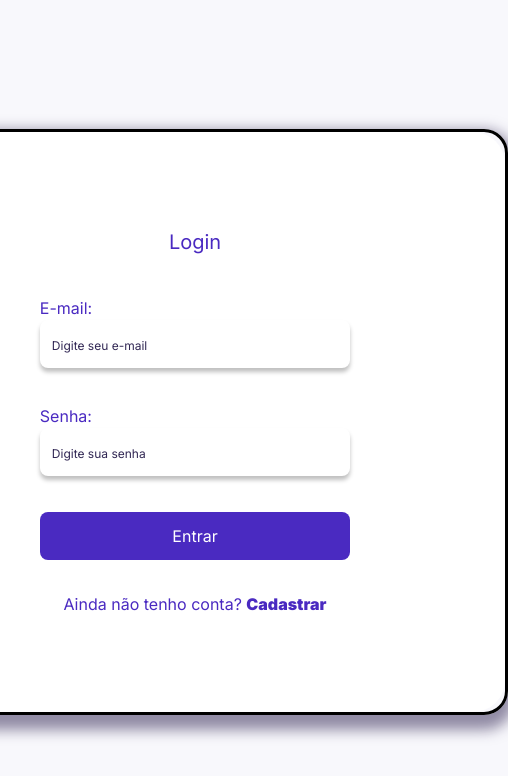
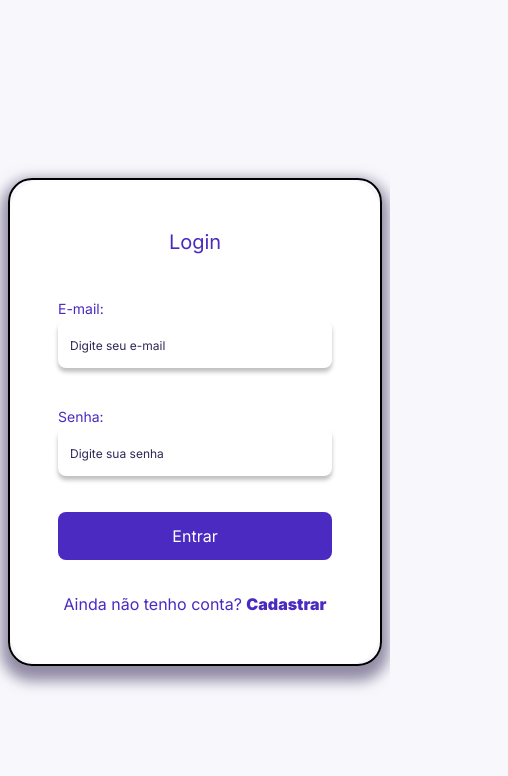
Before and after one commit to Pedro-H-Medeiros/Topicos-Integradores-frontend, a Next.js app: page /auth/sign-in in a window 390 px wide. Shown: the top 776 px of the page, 508 px wide, since content can reach past the window. Built offline with nearby package versions, Linux system fonts and the light colour scheme; no server answers.

Commit message:
refactor: responsive auth form

```diff
--- a/src/app/auth/layout.tsx
+++ b/src/app/auth/layout.tsx
@@ -4,9 +4,9 @@ export default function AuthLayout({
   children: React.ReactNode
 }>) {
   return (
-    <div className="w-screen h-screen flex items-center justify-center">
-      <div className="border-3 rounded-3xl border-black shadow-[0px_8px_14px_7px_#31275485]">
-        <div className="rounded-4xl bg-white p-24">{children}</div>
+    <div className="w-screen h-screen flex items-center justify-center px-2">
+      <div className="border-2 rounded-3xl border-black shadow-[0px_8px_14px_7px_#31275485]">
+        <div className="rounded-4xl bg-white p-12 md:p-24">{children}</div>
       </div>
     </div>
   )
--- a/src/app/auth/sign-in/page.tsx
+++ b/src/app/auth/sign-in/page.tsx
@@ -53,14 +53,14 @@ export default function SignIn() {
   }, [])
 
   return (
-    <main className="flex flex-col items-center min-w-[428px]">
+    <main className="flex flex-col items-center max-w-[428px]">
       <h1 className="md:text-4xl text-xl text-title mb-10">Login</h1>
       <form
         onSubmit={handleSubmit(handleSubmitForm)}
-        className="flex flex-col space-y-9"
+        className="flex flex-col gap-y-9"
       >
-        <div>
-          <label htmlFor="email" className="text-title text-base md:text-xl">
+        <div className="max-w-full">
+          <label htmlFor="email" className="text-title text-sm md:text-xl">
             E-mail:
           </label>
           <Input
@@ -72,11 +72,13 @@ export default function SignIn() {
             })}
           />
           {errors.email && (
-            <span className="text-sm text-red-500">{errors.email.message}</span>
+            <div className="text-sm text-red-500 w-full">
+              {errors.email.message}
+            </div>
           )}
         </div>
-        <div>
-          <label htmlFor="password" className="text-title text-base md:text-xl">
+        <div className="max-w-full">
+          <label htmlFor="password" className="text-title text-sm md:text-xl">
             Senha:
           </label>
           <Input
@@ -88,9 +90,9 @@ export default function SignIn() {
             })}
           />
           {errors.password && (
-            <span className="text-sm text-red-500">
+            <div className="text-sm text-red-500 w-full">
               {errors.password.message}
-            </span>
+            </div>
           )}
         </div>
 
@@ -102,7 +104,7 @@ export default function SignIn() {
           {isPendingAuthenticate ? 'Carregando...' : 'Entrar'}
         </button>
       </form>
-      <p className="text-title mt-8">
+      <p className="text-title mt-8 text-center">
         Ainda não tenho conta?{' '}
         <Link href="/auth/sign-up" className="font-black">
           Cadastrar
--- a/src/app/auth/sign-up/page.tsx
+++ b/src/app/auth/sign-up/page.tsx
@@ -40,14 +40,14 @@ export default function SignUp() {
   }
 
   return (
-    <main className="flex flex-col items-center min-w-[428px]">
+    <main className="flex flex-col items-center max-w-[428px]">
       <h1 className="md:text-4xl text-xl text-title mb-10">Cadastrar</h1>
       <form
         onSubmit={handleSubmit(handleSubmitForm)}
-        className="flex flex-col space-y-9"
+        className="flex flex-col gap-y-9"
       >
         <div className="w-full">
-          <label htmlFor="name" className="text-title text-base md:text-xl">
+          <label htmlFor="name" className="text-title text-sm md:text-xl">
             Nome:
           </label>
           <Input
@@ -58,27 +58,28 @@ export default function SignUp() {
             })}
           />
           {errors.name && (
-            <span className="text-sm text-red-500">{errors.name.message}</span>
+            <div className="text-sm text-red-500">{errors.name.message}</div>
           )}
         </div>
         <div>
-          <label htmlFor="email" className="text-title text-base md:text-xl">
+          <label htmlFor="email" className="text-title text-sm md:text-xl">
             E-mail:
           </label>
           <Input
             id="email"
             type="email"
+            autoComplete="off"
             placeholder="Digite seu e-mail"
             {...register('email', {
               required: true,
             })}
           />
           {errors.email && (
-            <span className="text-sm text-red-500">{errors.email.message}</span>
+            <div className="text-sm text-red-500">{errors.email.message}</div>
           )}
         </div>
         <div>
-          <label htmlFor="password" className="text-title text-base md:text-xl">
+          <label htmlFor="password" className="text-title text-sm md:text-xl">
             Senha:
           </label>
           <Input
@@ -90,9 +91,9 @@ export default function SignUp() {
             })}
           />
           {errors.password && (
-            <span className="text-sm text-red-500">
+            <div className="text-sm text-red-500">
               {errors.password.message}
-            </span>
+            </div>
           )}
         </div>
 
@@ -104,7 +105,7 @@ export default function SignUp() {
           {isPendingRegister ? 'Carregando...' : 'Entrar'}
         </button>
       </form>
-      <p className="text-title mt-8">
+      <p className="text-title mt-8 text-center">
         Ja possui conta?{' '}
         <Link href="/auth/sign-in" className="font-black">
           Login
--- a/src/components/sidebar.tsx
+++ b/src/components/sidebar.tsx
@@ -12,7 +12,7 @@ import { useEffect, useState } from 'react'
 
 export default function Sidebar() {
   const router = useRouter()
-  const [isOpenMenu, setIsOpenMenu] = useState(true)
+  const [isOpenMenu, setIsOpenMenu] = useState(false)
 
   const { data: profiledata, isLoading: isLoadingProfile } = useQuery({
     queryKey: ['profile', 'me'],
@@ -43,9 +43,11 @@ export default function Sidebar() {
       }
     }
 
+    handleResize()
+
     window.addEventListener('resize', handleResize)
     return () => window.removeEventListener('resize', handleResize)
-  })
+  }, [])
 
   return (
     <>
--- a/src/services/update-task-status.ts
+++ b/src/services/update-task-status.ts
@@ -19,7 +19,6 @@ export async function updateTaskStatus({
   taskId,
   status,
 }: updateTaskStatusParams & UpdateTaskStatusSchema) {
-  console.log(taskId)
   const response = await api.put<updateTaskStatusResponse>(
     `/task/${taskId}/update-status`,
     {
```
